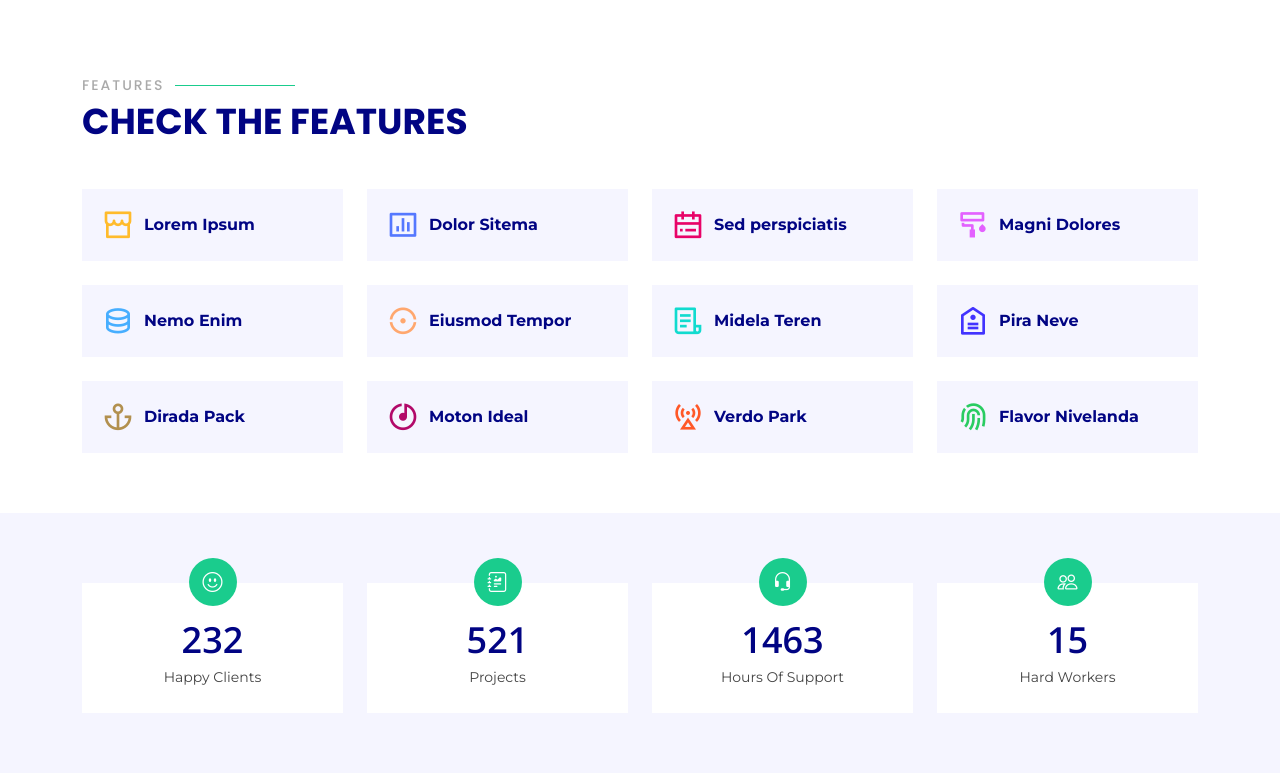
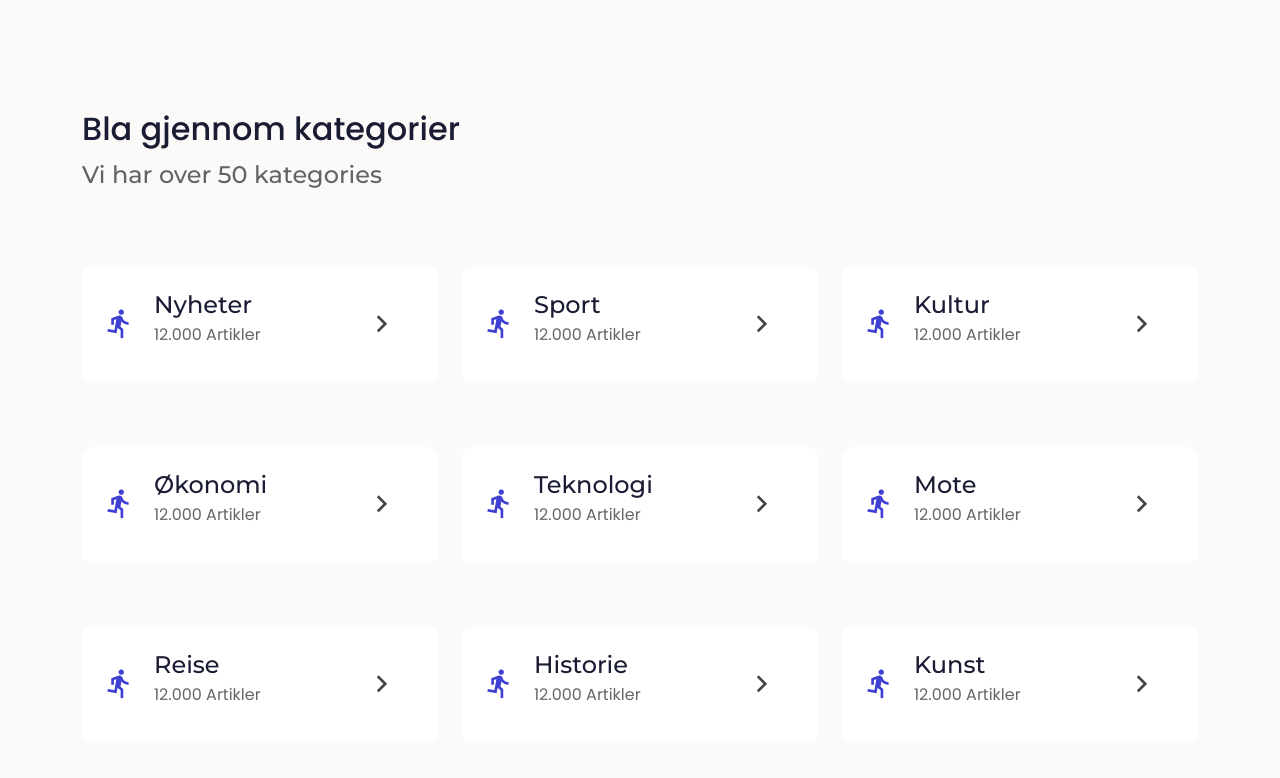
Before and after one commit to barnewsapp/frigg-media, a plain HTML site: page docs/index.html in a window 1280 px wide. Shown: the part 1287-2065 px from the top of the page. Drawn offline with nearby package versions, Linux system fonts and the light colour scheme.

Commit message:
Implementer Categories-section

```diff
--- a/docs/assets/css/style.css
+++ b/docs/assets/css/style.css
@@ -6,12 +6,26 @@
 * License: https://bootstrapmade.com/license/
 */
 
+/* Colors */
+:root {
+  --primary: #403fd3;
+  --primary-1: #f1f1f9;
+  --background: #fbfaf9;
+  --black: #1a1c33;
+  --white: #ffffff;
+  --gray-1: #f5f5f5;
+  --gray-2: #d9d9d8;
+  --gray-3: #646362;
+}
+
 /*--------------------------------------------------------------
 # General
 --------------------------------------------------------------*/
 body {
-  font-family: "Open Sans", sans-serif;
+  /* font-family: "Open Sans", sans-serif; */
+  font-family: "Poppins", sans-serif;
   color: #444444;
+  background: var(--background);
 }
 
 a {
@@ -619,6 +633,26 @@ section {
   color: #010483;
 }
 
+/* Categories */
+.categories-title {
+  padding-bottom: 40px;
+}
+
+.categories-title h2 {
+  font-size: 24px;
+  font-weight: 500;
+  margin: 8px 0 5px 0;
+  color: var(--gray-3);
+}
+
+.categories-title p {
+  margin: 0;
+  margin: 0;
+  font-size: 32px;
+  font-weight: 500;
+  color: var(--black);
+}
+
 /*--------------------------------------------------------------
 # Breadcrumbs
 --------------------------------------------------------------*/
@@ -835,35 +869,69 @@ section {
 /*--------------------------------------------------------------
 # Features
 --------------------------------------------------------------*/
-.features .icon-box {
+
+.category-box {
   display: flex;
   align-items: center;
+  justify-content: space-between;
   padding: 20px;
-  background: #f5f5ff;
+  margin: 32px 0;
+  border-radius: 10px;
+  background: var(--white);
   transition: ease-in-out 0.3s;
 }
 
-.features .icon-box i {
+.category-icon {
+  margin-right: 10px;
+}
+
+.category-content {
+  display: flex;
+  flex-direction: column;
+}
+
+.category-title {
+  font-size: 1.2em;
+  font-weight: bold;
+  color: blue;
+}
+
+.category-subtitle {
+  color: #666;
+}
+
+.features .category-box .category-icon i {
   font-size: 32px;
   padding-right: 10px;
   line-height: 1;
 }
 
-.features .icon-box h3 {
-  font-weight: 700;
+.features .category-box h3 {
+  font-weight: 500;
   margin: 0;
   padding: 0;
-  line-height: 1;
+  line-height: 1.5;
+  font-size: 24px;
+  color: var(--black);
+}
+
+.features .icon-box .content {
+  display: flex;
+  flex-direction: column;
+  justify-content: center;
+  align-items: center;
+  align-self: center;
+  border: 2px solid red;
+}
+
+.features .icon-box p {
+  font-weight: 400;
   font-size: 16px;
 }
 
 .features .icon-box h3 a {
-  color: #010483;
+  color: var(--black);
   transition: ease-in-out 0.3s;
-}
-
-.features .icon-box h3 a:hover {
-  color: #01036f;
 }
 
 .features .icon-box:hover {
--- a/docs/index.html
+++ b/docs/index.html
@@ -7,6 +7,14 @@
     <title>Frigg Media</title>
     <meta content="" name="description" />
     <meta content="" name="keywords" />
+
+    <!-- Poppins Font -->
+    <link rel="preconnect" href="https://fonts.googleapis.com" />
+    <link rel="preconnect" href="https://fonts.gstatic.com" crossorigin />
+    <link
+      href="https://fonts.googleapis.com/css2?family=Open+Sans&family=Poppins:wght@100&display=swap"
+      rel="stylesheet"
+    />
 
     <!-- Favicons -->
     <link href="assets/img/favicon.png" rel="icon" />
@@ -190,84 +198,209 @@
       <!-- ======= Features Section ======= -->
       <section id="features" class="features">
         <div class="container">
-          <div class="section-title" data-aos="fade-up">
-            <h2>Features</h2>
-            <p>Check The Features</p>
+          <div class="categories-title" data-aos="fade-up">
+            <p>Bla gjennom kategorier</p>
+            <h2>Vi har over 50 kategories</h2>
           </div>
 
           <div class="row" data-aos="fade-left">
-            <div class="col-lg-3 col-md-4">
-              <div class="icon-box" data-aos="zoom-in" data-aos-delay="50">
-                <i class="ri-store-line" style="color: #ffbb2c"></i>
-                <h3><a href="">Lorem Ipsum</a></h3>
+            <!-- Category Item Start -->
+            <div class="col-lg-4 col-md-4">
+              <div class="category-box">
+                <div style="display: flex; align-items: center">
+                  <div class="category-icon">
+                    <i class="ri-run-line" style="color: var(--primary)"></i>
+                  </div>
+                  <div class="category-content">
+                    <h3 class="category-title">Nyheter</h3>
+                    <p class="category-subtitle">12.000 Artikler</p>
                   </div>
                 </div>
-            <div class="col-lg-3 col-md-4 mt-4 mt-md-0">
-              <div class="icon-box" data-aos="zoom-in" data-aos-delay="100">
-                <i class="ri-bar-chart-box-line" style="color: #5578ff"></i>
-                <h3><a href="">Dolor Sitema</a></h3>
+                <div class="category-icon">
+                  <i
+                    class="ri-arrow-right-s-line"
+                    style="color: var(--gray3)"
+                  ></i>
                 </div>
               </div>
-            <div class="col-lg-3 col-md-4 mt-4 mt-md-0">
-              <div class="icon-box" data-aos="zoom-in" data-aos-delay="150">
-                <i class="ri-calendar-todo-line" style="color: #e80368"></i>
-                <h3><a href="">Sed perspiciatis</a></h3>
+            </div>
+            <!-- Category Item End -->
+
+            <!-- Category Item Start -->
+            <div class="col-lg-4 col-md-4">
+              <div class="category-box">
+                <div style="display: flex; align-items: center">
+                  <div class="category-icon">
+                    <i class="ri-run-line" style="color: var(--primary)"></i>
+                  </div>
+                  <div class="category-content">
+                    <h3 class="category-title">Sport</h3>
+                    <p class="category-subtitle">12.000 Artikler</p>
                   </div>
                 </div>
-            <div class="col-lg-3 col-md-4 mt-4 mt-lg-0">
-              <div class="icon-box" data-aos="zoom-in" data-aos-delay="200">
-                <i class="ri-paint-brush-line" style="color: #e361ff"></i>
-                <h3><a href="">Magni Dolores</a></h3>
+                <div class="category-icon">
+                  <i
+                    class="ri-arrow-right-s-line"
+                    style="color: var(--gray3)"
+                  ></i>
                 </div>
               </div>
-            <div class="col-lg-3 col-md-4 mt-4">
-              <div class="icon-box" data-aos="zoom-in" data-aos-delay="250">
-                <i class="ri-database-2-line" style="color: #47aeff"></i>
-                <h3><a href="">Nemo Enim</a></h3>
+            </div>
+            <!-- Category Item End -->
+
+            <!-- Category Item Start -->
+            <div class="col-lg-4 col-md-4">
+              <div class="category-box">
+                <div style="display: flex; align-items: center">
+                  <div class="category-icon">
+                    <i class="ri-run-line" style="color: var(--primary)"></i>
+                  </div>
+                  <div class="category-content">
+                    <h3 class="category-title">Kultur</h3>
+                    <p class="category-subtitle">12.000 Artikler</p>
                   </div>
                 </div>
-            <div class="col-lg-3 col-md-4 mt-4">
-              <div class="icon-box" data-aos="zoom-in" data-aos-delay="300">
-                <i class="ri-gradienter-line" style="color: #ffa76e"></i>
-                <h3><a href="">Eiusmod Tempor</a></h3>
+                <div class="category-icon">
+                  <i
+                    class="ri-arrow-right-s-line"
+                    style="color: var(--gray3)"
+                  ></i>
                 </div>
               </div>
-            <div class="col-lg-3 col-md-4 mt-4">
-              <div class="icon-box" data-aos="zoom-in" data-aos-delay="350">
-                <i class="ri-file-list-3-line" style="color: #11dbcf"></i>
-                <h3><a href="">Midela Teren</a></h3>
+            </div>
+            <!-- Category Item End -->
+
+            <!-- Category Item Start -->
+            <div class="col-lg-4 col-md-4">
+              <div class="category-box">
+                <div style="display: flex; align-items: center">
+                  <div class="category-icon">
+                    <i class="ri-run-line" style="color: var(--primary)"></i>
+                  </div>
+                  <div class="category-content">
+                    <h3 class="category-title">Økonomi</h3>
+                    <p class="category-subtitle">12.000 Artikler</p>
                   </div>
                 </div>
-            <div class="col-lg-3 col-md-4 mt-4">
-              <div class="icon-box" data-aos="zoom-in" data-aos-delay="400">
-                <i class="ri-price-tag-2-line" style="color: #4233ff"></i>
-                <h3><a href="">Pira Neve</a></h3>
+                <div class="category-icon">
+                  <i
+                    class="ri-arrow-right-s-line"
+                    style="color: var(--gray3)"
+                  ></i>
                 </div>
               </div>
-            <div class="col-lg-3 col-md-4 mt-4">
-              <div class="icon-box" data-aos="zoom-in" data-aos-delay="450">
-                <i class="ri-anchor-line" style="color: #b2904f"></i>
-                <h3><a href="">Dirada Pack</a></h3>
+            </div>
+            <!-- Category Item End -->
+
+            <!-- Category Item Start -->
+            <div class="col-lg-4 col-md-4">
+              <div class="category-box">
+                <div style="display: flex; align-items: center">
+                  <div class="category-icon">
+                    <i class="ri-run-line" style="color: var(--primary)"></i>
+                  </div>
+                  <div class="category-content">
+                    <h3 class="category-title">Teknologi</h3>
+                    <p class="category-subtitle">12.000 Artikler</p>
                   </div>
                 </div>
-            <div class="col-lg-3 col-md-4 mt-4">
-              <div class="icon-box" data-aos="zoom-in" data-aos-delay="500">
-                <i class="ri-disc-line" style="color: #b20969"></i>
-                <h3><a href="">Moton Ideal</a></h3>
+                <div class="category-icon">
+                  <i
+                    class="ri-arrow-right-s-line"
+                    style="color: var(--gray3)"
+                  ></i>
                 </div>
               </div>
-            <div class="col-lg-3 col-md-4 mt-4">
-              <div class="icon-box" data-aos="zoom-in" data-aos-delay="550">
-                <i class="ri-base-station-line" style="color: #ff5828"></i>
-                <h3><a href="">Verdo Park</a></h3>
+            </div>
+            <!-- Category Item End -->
+
+            <!-- Category Item Start -->
+            <div class="col-lg-4 col-md-4">
+              <div class="category-box">
+                <div style="display: flex; align-items: center">
+                  <div class="category-icon">
+                    <i class="ri-run-line" style="color: var(--primary)"></i>
+                  </div>
+                  <div class="category-content">
+                    <h3 class="category-title">Mote</h3>
+                    <p class="category-subtitle">12.000 Artikler</p>
                   </div>
                 </div>
-            <div class="col-lg-3 col-md-4 mt-4">
-              <div class="icon-box" data-aos="zoom-in" data-aos-delay="600">
-                <i class="ri-fingerprint-line" style="color: #29cc61"></i>
-                <h3><a href="">Flavor Nivelanda</a></h3>
+                <div class="category-icon">
+                  <i
+                    class="ri-arrow-right-s-line"
+                    style="color: var(--gray3)"
+                  ></i>
                 </div>
               </div>
+            </div>
+            <!-- Category Item End -->
+
+            <!-- Category Item Start -->
+            <div class="col-lg-4 col-md-4">
+              <div class="category-box">
+                <div style="display: flex; align-items: center">
+                  <div class="category-icon">
+                    <i class="ri-run-line" style="color: var(--primary)"></i>
+                  </div>
+                  <div class="category-content">
+                    <h3 class="category-title">Reise</h3>
+                    <p class="category-subtitle">12.000 Artikler</p>
+                  </div>
+                </div>
+                <div class="category-icon">
+                  <i
+                    class="ri-arrow-right-s-line"
+                    style="color: var(--gray3)"
+                  ></i>
+                </div>
+              </div>
+            </div>
+            <!-- Category Item End -->
+
+            <!-- Category Item Start -->
+            <div class="col-lg-4 col-md-4">
+              <div class="category-box">
+                <div style="display: flex; align-items: center">
+                  <div class="category-icon">
+                    <i class="ri-run-line" style="color: var(--primary)"></i>
+                  </div>
+                  <div class="category-content">
+                    <h3 class="category-title">Historie</h3>
+                    <p class="category-subtitle">12.000 Artikler</p>
+                  </div>
+                </div>
+                <div class="category-icon">
+                  <i
+                    class="ri-arrow-right-s-line"
+                    style="color: var(--gray3)"
+                  ></i>
+                </div>
+              </div>
+            </div>
+            <!-- Category Item End -->
+
+            <!-- Category Item Start -->
+            <div class="col-lg-4 col-md-4">
+              <div class="category-box">
+                <div style="display: flex; align-items: center">
+                  <div class="category-icon">
+                    <i class="ri-run-line" style="color: var(--primary)"></i>
+                  </div>
+                  <div class="category-content">
+                    <h3 class="category-title">Kunst</h3>
+                    <p class="category-subtitle">12.000 Artikler</p>
+                  </div>
+                </div>
+                <div class="category-icon">
+                  <i
+                    class="ri-arrow-right-s-line"
+                    style="color: var(--gray3)"
+                  ></i>
+                </div>
+              </div>
+            </div>
+            <!-- Category Item End -->
           </div>
         </div>
       </section>
```
Also changed, not shown: 1 other file. Lines whose indentation alone changed are shown as unchanged.
